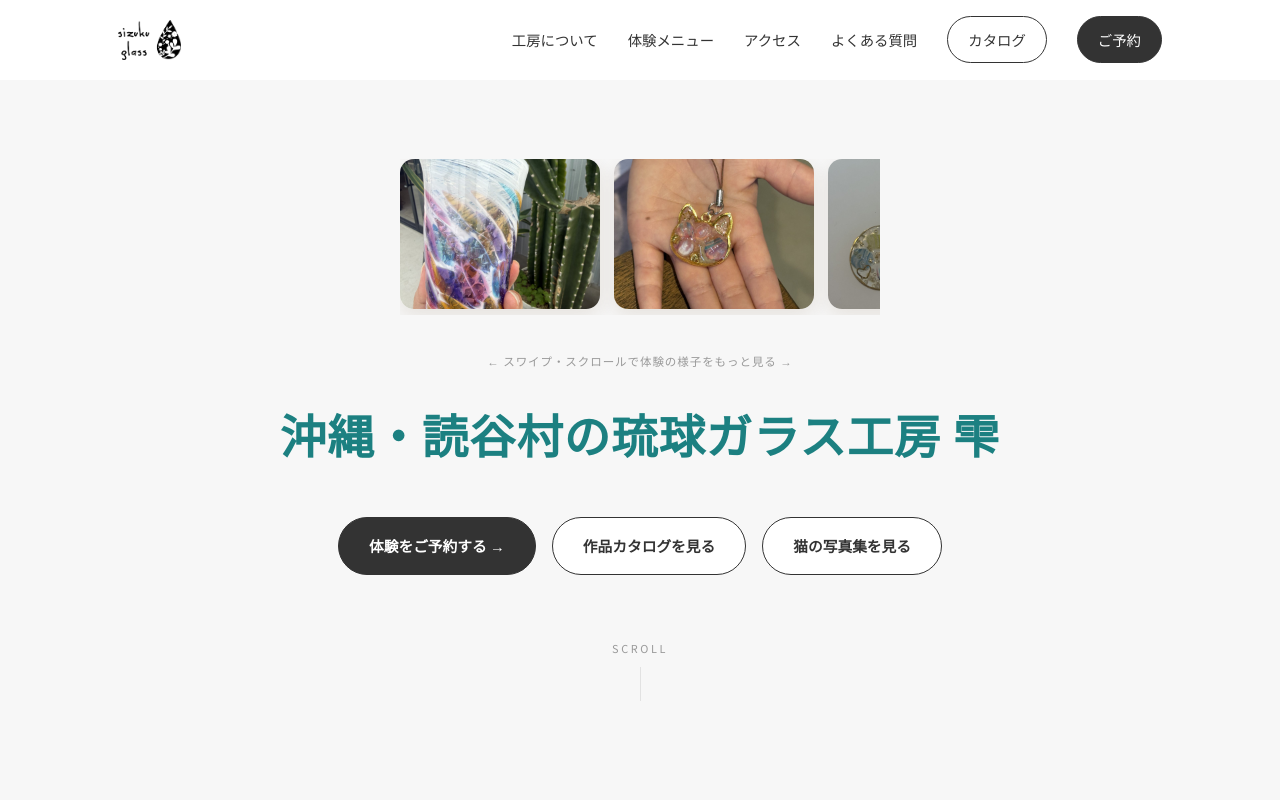
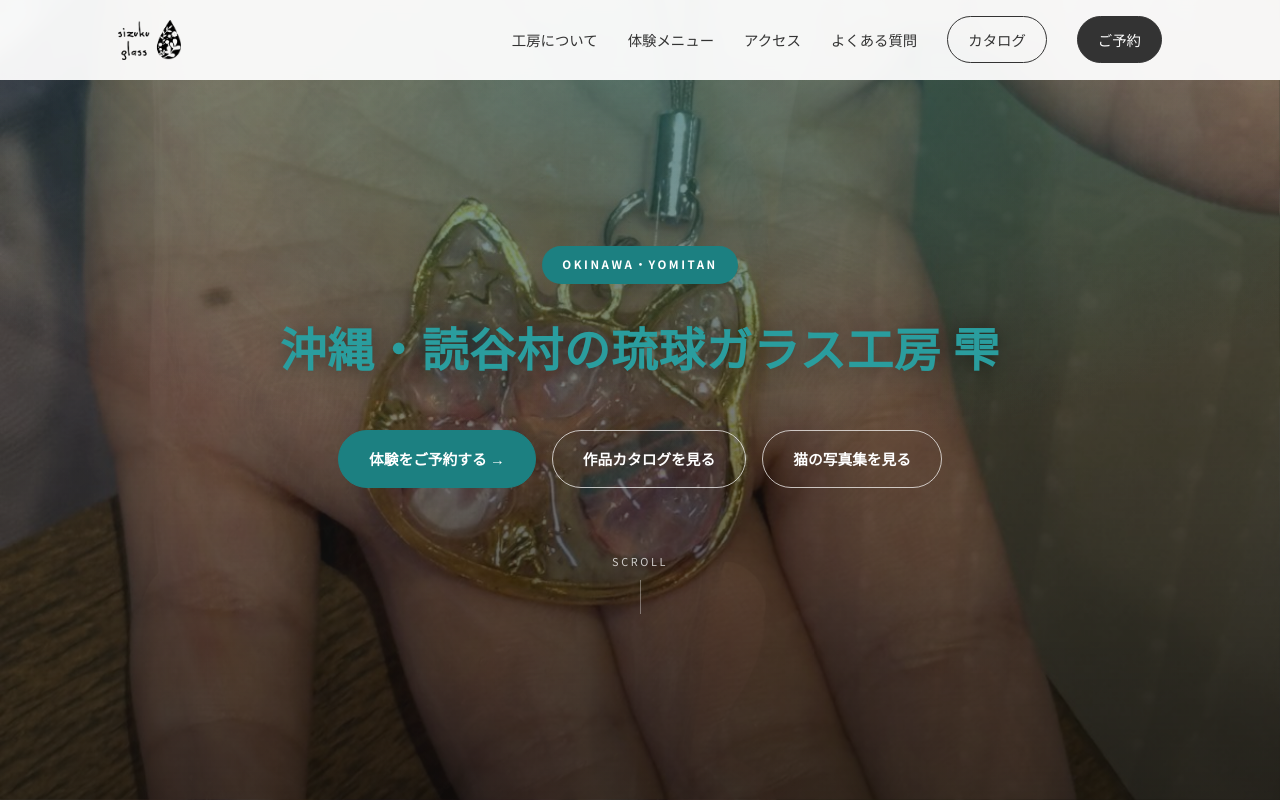
Before and after one commit to motoyaglass/sizuku-taiken-portal, a website: page index.html in a window 1280 px wide. Shown: the top 800 px of the page. Drawn offline with Linux system fonts and the light colour scheme.

Commit message:
ヒーローを画面全体の写真背景デザインに戻し、屋号の色(stampカラー)を全体に活用
- 白背景+写真カードから、全画面写真背景+クロスフェードのデザインに再度変更
- ただし単なる暗いオーバーレイに戻すのではなく、stampカラー(teal)を
  ラジアルグラデーションのオーバーレイとして写真に溶け込ませ、
  屋号見出し・バッジ・予約ボタンにも同じ色を使うことで
  ブランドカラーの一貫性と温かみの両立を狙った
- 見出しは白いテキストシャドウを効かせたstamp-softカラーで写真の上でも視認性を確保

Co-Authored-By: Claude Sonnet 5 <noreply@anthropic.com>
Claude-Session: https://claude.ai/code/session_01PFWjhJbCFiPmJQeVdWdN5h

```diff
--- a/index.html
+++ b/index.html
@@ -156,6 +156,7 @@
     --line:#e2e2e2;
     --stamp:#1c8081;
     --stamp-soft:#2a9d9e;
+    --stamp-rgb:28,128,129;
   }
   *{box-sizing:border-box; margin:0; padding:0;}
   html{scroll-behavior:smooth;}
@@ -208,44 +209,53 @@
     display:flex; align-items:center; justify-content:center;
     text-align:center;
     padding:140px 24px 80px;
-    background:var(--paper-warm);
+    overflow:hidden;
+    background:var(--ink);
   }
-  .hero-inner{max-width:900px; width:100%; min-width:0;}
-  .hero-slider{
-    display:flex; gap:14px; width:100%; max-width:480px; min-width:0; margin:0 auto 36px;
-    overflow-x:auto; overflow-y:hidden; -webkit-overflow-scrolling:touch;
-    scroll-snap-type:x mandatory; padding-bottom:6px;
+  .hero-bg{position:absolute; inset:0; z-index:0;}
+  .hero-bg img{
+    position:absolute; inset:0; width:100%; height:100%; object-fit:cover;
+    opacity:0; transition:opacity 1.8s ease;
   }
-  .hero-slider::-webkit-scrollbar{height:6px;}
-  .hero-slider::-webkit-scrollbar-track{background:transparent;}
-  .hero-slider::-webkit-scrollbar-thumb{background:var(--line); border-radius:3px;}
-  .hero-slide{
-    flex:0 0 auto; width:200px; aspect-ratio:4/3; border-radius:14px; overflow:hidden;
-    scroll-snap-align:start; background:var(--paper); box-shadow:0 6px 20px rgba(120,90,60,.14);
+  .hero-bg img.is-active{opacity:1;}
+  /* 屋号の色(stamp)を全画面写真にも溶け込ませ、冷たく見えないように暖色寄りの色被りを重ねる */
+  .hero-overlay{
+    position:absolute; inset:0; z-index:1;
+    background:
+      radial-gradient(120% 90% at 50% 8%, rgba(var(--stamp-rgb),.4) 0%, rgba(var(--stamp-rgb),0) 55%),
+      linear-gradient(180deg, rgba(24,20,16,.35) 0%, rgba(20,17,14,.5) 45%, rgba(16,14,12,.78) 100%);
   }
-  .hero-slide img{width:100%; height:100%; object-fit:cover; display:block;}
-  .hero-slider-hint{
-    font-size:.72rem; letter-spacing:.08em; color:var(--ink-faint); margin-bottom:26px;
+  .hero-inner{position:relative; z-index:2; max-width:900px; width:100%; min-width:0;}
+  .hero-badge{
+    display:inline-block; background:var(--stamp); color:var(--paper);
+    font-size:.72rem; font-weight:700; letter-spacing:.22em;
+    padding:8px 20px; border-radius:999px; margin-bottom:28px;
   }
   .hero h1{
     font-size:clamp(1.9rem, 4.6vw, 2.9rem);
     line-height:1.5;
     margin-bottom:48px;
     font-weight:400;
+    color:var(--paper);
     word-break:keep-all; /* 折り返す場合も単語の途中で切らない */
   }
   .hero h1 .main-line{
-    color:var(--stamp); font-weight:700;
+    color:var(--stamp-soft); font-weight:700;
+    text-shadow:0 2px 24px rgba(0,0,0,.45);
   }
   .hero-actions{display:flex; gap:16px; justify-content:center; flex-wrap:wrap; margin-bottom:56px;}
+  .hero .btn-solid{background:var(--stamp); border-color:var(--stamp); color:var(--paper);}
+  .hero .btn-solid:hover{background:var(--paper); border-color:var(--paper); color:var(--stamp);}
+  .hero .btn-outline{background:transparent; border-color:rgba(255,255,255,.7); color:var(--paper);}
+  .hero .btn-outline:hover{background:var(--paper); border-color:var(--paper); color:var(--ink);}
   .scroll-cue{
     display:inline-flex; flex-direction:column; align-items:center; gap:8px;
-    font-size:.68rem; letter-spacing:.24em; color:var(--ink-faint);
+    font-size:.68rem; letter-spacing:.24em; color:rgba(255,255,255,.75);
   }
-  .scroll-cue .line{width:1px; height:34px; background:var(--line); position:relative; overflow:hidden;}
+  .scroll-cue .line{width:1px; height:34px; background:rgba(255,255,255,.35); position:relative; overflow:hidden;}
   .scroll-cue .line::after{
     content:""; position:absolute; top:-100%; left:0; width:100%; height:100%;
-    background:var(--ink); animation:scrollline 1.8s ease-in-out infinite;
+    background:var(--paper); animation:scrollline 1.8s ease-in-out infinite;
   }
   @keyframes scrollline{ 0%{top:-100%;} 60%{top:100%;} 100%{top:100%;} }
 
@@ -456,11 +466,12 @@
 </header>
 
 <section class="hero" id="top">
+  <div class="hero-bg" id="heroBg" aria-hidden="true">
+    <!-- JSが体験写真フォルダからランダムに選び、一定時間ごとにクロスフェードで切り替えます -->
+  </div>
+  <div class="hero-overlay" aria-hidden="true"></div>
   <div class="hero-inner">
-    <div class="hero-slider" id="heroSlider" aria-label="体験の様子">
-      <!-- JSが体験写真フォルダからランダムに重複なく選んで静止画を並べます。横スクロールで見られます -->
-    </div>
-    <div class="hero-slider-hint">← スワイプ・スクロールで体験の様子をもっと見る →</div>
+    <span class="hero-badge">OKINAWA・YOMITAN</span>
     <h1><span class="main-line">沖縄・読谷村の琉球ガラス工房 雫</span></h1>
     <div class="hero-actions">
       <a class="btn btn-solid" href="https://reserve.sizuku-taiken.com">体験をご予約する →</a>
@@ -708,26 +719,40 @@
     return a;
   }
 
-  // ヒーロー：3つの体験フォルダ全体からランダムに重複なく静止画を選んで並べ、
-  // 自動では動かさず、横スクロール／スワイプで見てもらう。
-  const heroSlider = document.getElementById('heroSlider');
-  if(heroSlider){
+  // ヒーロー：3つの体験フォルダ全体からランダムに写真を選び、
+  // 画面いっぱいの背景として一定時間ごとにクロスフェードで切り替える。
+  const heroBg = document.getElementById('heroBg');
+  if(heroBg){
     const allPhotos = []
       .concat(COURSE_PHOTOS.fuki.map(src => ({src, alt: COURSE_ALT.fuki})))
       .concat(COURSE_PHOTOS.tombodama.map(src => ({src, alt: COURSE_ALT.tombodama})))
       .concat(COURSE_PHOTOS.resin.map(src => ({src, alt: COURSE_ALT.resin})));
 
-    const picked = shuffle(allPhotos).slice(0, Math.min(8, allPhotos.length));
-    picked.forEach(photo => {
-      const slide = document.createElement('div');
-      slide.className = 'hero-slide';
-      const img = document.createElement('img');
-      img.src = photo.src;
-      img.alt = photo.alt;
-      img.loading = 'lazy';
-      slide.appendChild(img);
-      heroSlider.appendChild(slide);
-    });
+    const heroPhotos = shuffle(allPhotos).slice(0, Math.min(6, allPhotos.length));
+
+    if(heroPhotos.length){
+      let heroIndex = 0;
+      const firstImg = document.createElement('img');
+      firstImg.src = heroPhotos[0].src;
+      firstImg.alt = heroPhotos[0].alt;
+      firstImg.className = 'is-active';
+      heroBg.appendChild(firstImg);
+
+      if(heroPhotos.length > 1){
+        setInterval(() => {
+          heroIndex = (heroIndex + 1) % heroPhotos.length;
+          const next = heroPhotos[heroIndex];
+          const nextImg = document.createElement('img');
+          nextImg.src = next.src;
+          nextImg.alt = next.alt;
+          heroBg.appendChild(nextImg);
+          requestAnimationFrame(() => requestAnimationFrame(() => nextImg.classList.add('is-active')));
+
+          const oldImgs = heroBg.querySelectorAll('img:not(:last-child)');
+          setTimeout(() => oldImgs.forEach(img => img.remove()), 1800);
+        }, 5500);
+      }
+    }
   }
 
   // 各体験カード：写真が複数ある場合は一定間隔でクロスフェード表示
```
